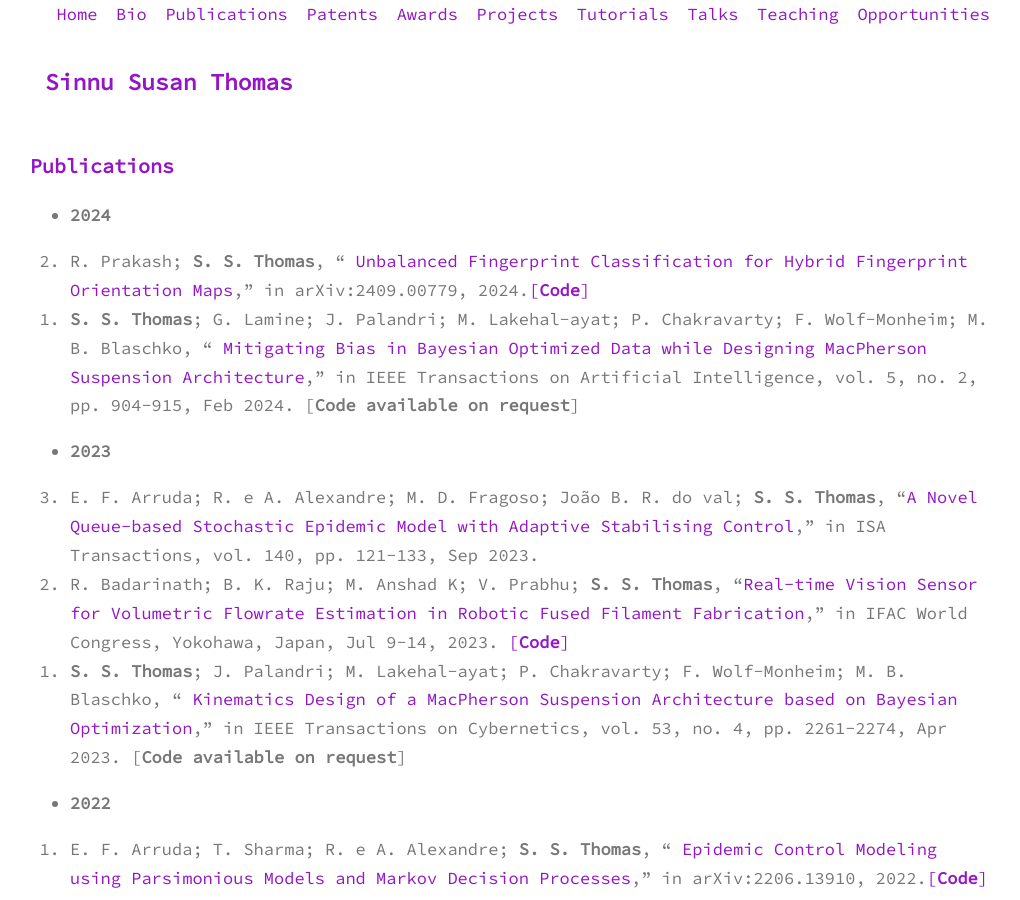
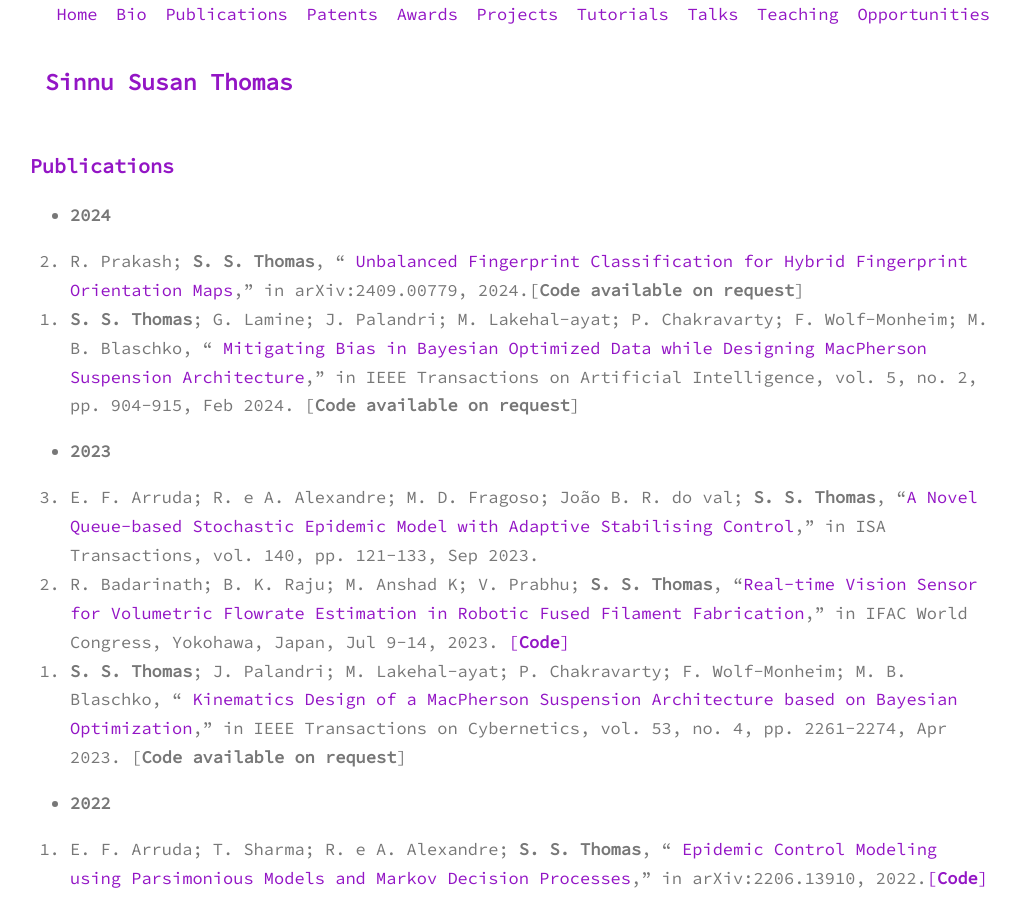
Before and after one commit to sinnuthomas/sinnuthomas.github.io, a Jekyll site: the page built from publications.md, in a window 1280 px wide and 900 px high. Shown: the whole window, without its empty margins (130-1150 px from the left). Built offline with Jekyll 4.4.1, drawn with Linux system fonts in a browser that asks for light colours.

Commit message:
Update publications.md

```diff
--- a/publications.md
+++ b/publications.md
@@ -5,7 +5,7 @@
 ---
 * **2024**
 <ol reversed>
-  <li>R. Prakash; <b>S. S. Thomas</b>, “<a href="https://arxiv.org/abs/2409.00779"> Unbalanced Fingerprint Classification for Hybrid Fingerprint Orientation Maps</a>,” in  	arXiv:2409.00779, 2024.<a href="https://github.com/Tarun-Sharma9168/Optimal_Control_And_Decision_Making">[<b>Code</b>]</a> </li>
+  <li>R. Prakash; <b>S. S. Thomas</b>, “<a href="https://arxiv.org/abs/2409.00779"> Unbalanced Fingerprint Classification for Hybrid Fingerprint Orientation Maps</a>,” in  	arXiv:2409.00779, 2024.[<b>Code available on request</b>]</li>
   <li><b>S. S. Thomas</b>; G. Lamine; J. Palandri; M. Lakehal-ayat; P. Chakravarty; F. Wolf-Monheim; M. B. Blaschko, “ <a href="https://ieeexplore.ieee.org/document/10121628">Mitigating Bias in Bayesian Optimized Data while Designing MacPherson Suspension Architecture</a>,” in IEEE Transactions on Artificial Intelligence, vol. 5, no. 2, pp. 904-915, Feb 2024. [<b>Code available on request</b>]</li>
 </ol>
 
```
